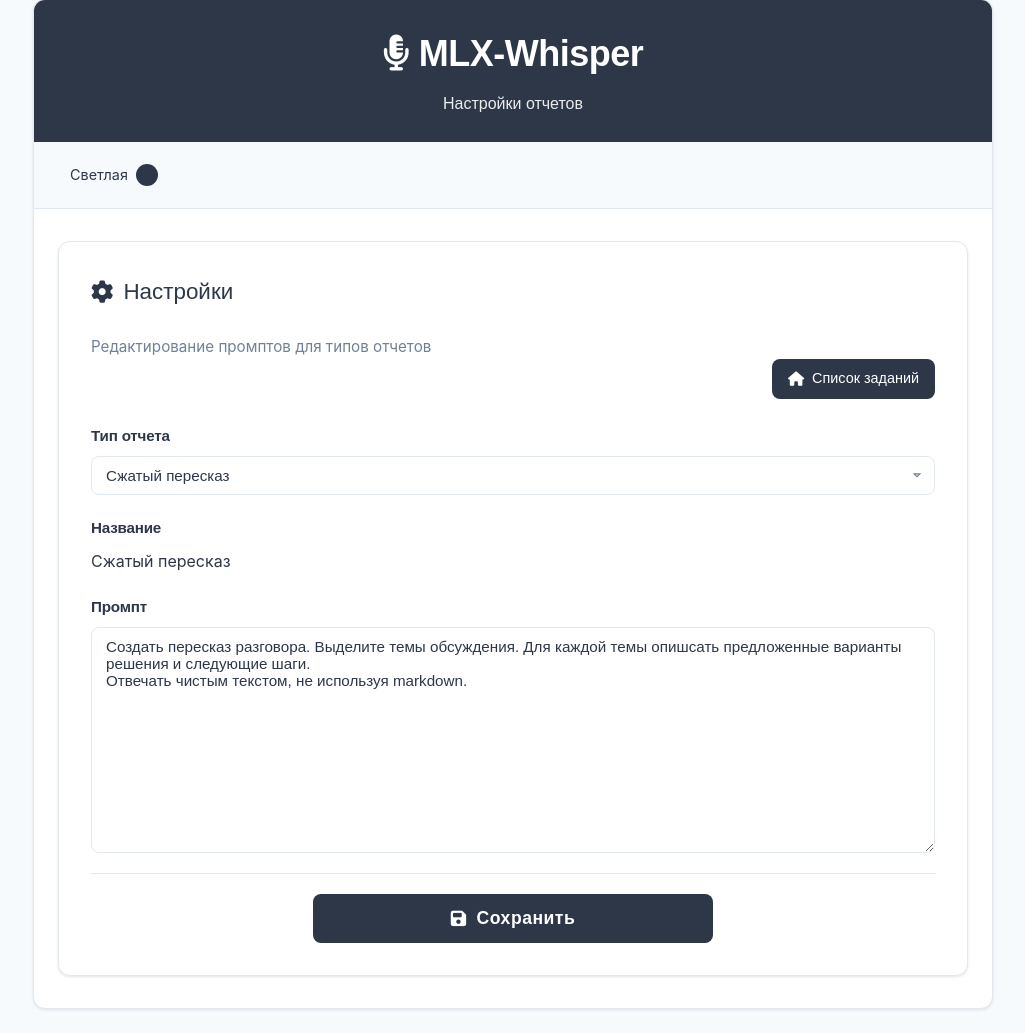
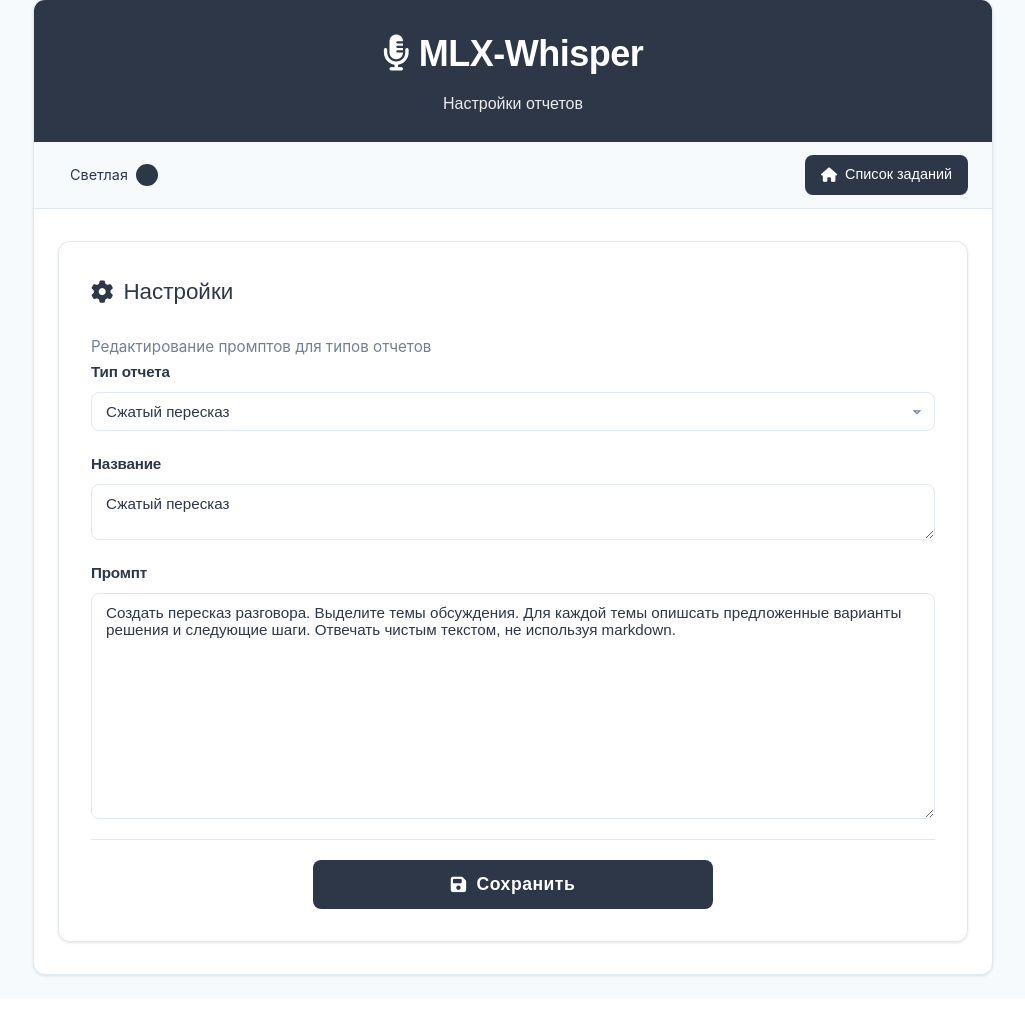
Before and after one commit to dvmironenko/mlx_whisper, a FastAPI app: page /settings in a window 1280 px wide. Shown: the part 25-1058 px from the top of the page, without its empty margins (127-1152 px from the left). After the commit the page ends 1002 px from the top, so only its background shows below. Run offline with FastAPI, Linux system fonts and the light colour scheme.

Commit message:
feat: единая панель навигации, редактирование названия отчёта, обновление промптов
- Добавлена контрольная панель (app-controls) с переключателем темы и кнопками навигации на всех страницах
- Название отчёта в настройках переведено из span в textarea с редактированием
- Кнопки «Новое задание» и «Настройки» выровнены по правому краю
- Обновлены промпты типов отчётов в config/reports.json

Co-Authored-By: Claude Opus 4.7 <noreply@anthropic.com>

```diff
--- a/config/reports.json
+++ b/config/reports.json
@@ -2,11 +2,11 @@
   {
     "id": "summary",
     "name": "Сжатый пересказ",
-    "prompt": "Создать пересказ разговора. Выделите темы обсуждения. Для каждой темы опишсать предложенные варианты решения и следующие шаги. \nОтвечать чистым текстом, не используя markdown."
+    "prompt": "Создать пересказ разговора. Выделите темы обсуждения. Для каждой темы опишсать предложенные варианты решения и следующие шаги. Отвечать чистым текстом, не используя markdown."
   },
   {
     "id": "protocol",
     "name": "Протокол терапевтической сессии",
-    "prompt": "Создать протокол терапевтической сессии из транскрипции. Подготовить рекомендации для клиента. Стиль изложения - уважительный. Сделать конспект по основным линиям сессии, в виде «сути вопроса и рекомендаций терапевта» по темам. Не использовать никакой формат Markdown, кроме простых абзацев и, при необходимости, обычных списков без ссылок. Предложи домашнее задание для клиента с таким запросом. Плюс задания, предложенные во время сессии терапевтом.  Упражнения."
+    "prompt": "Ты профессиональный психолог. Твоя задача создать протокол терапевтической сессии из транскрипции. Выделить каждую тему беседы. Для каждой темы описать ее видение клиентом и рекомендации терапевта. Предложи домашнее задание для клиента с таким запросом. Плюс задания, предложенные во время сессии терапевтом. Не использовать никакой формат Markdown, кроме простых абзацев и, при необходимости, обычных списков без ссылок. "
   }
 ]
--- a/src/api/router.py
+++ b/src/api/router.py
@@ -627,19 +627,20 @@ async def get_settings():
 @router.post("/settings")
 async def save_settings(body: dict):
     """
-    Сохранить изменённый промпт для типа отчета.
+    Сохранить изменённый промпт (и название) для типа отчета.
 
-    Тело запроса: {"report_type": "summary", "prompt": "новый промпт"}
+    Тело запроса: {"report_type": "summary", "name": "новое название", "prompt": "новый промпт"}
     Записывает изменения в config/reports.json.
     """
     report_type = body.get("report_type")
     prompt = body.get("prompt")
+    name = body.get("name")
 
     if not report_type or prompt is None:
         raise HTTPException(status_code=400, detail="report_type и prompt обязательны")
 
     try:
-        save_report_prompt(report_type, prompt)
+        save_report_prompt(report_type, prompt, name=name)
     except ValueError as e:
         raise HTTPException(status_code=400, detail=str(e))
     except Exception as e:
--- a/src/services/report_types.py
+++ b/src/services/report_types.py
@@ -76,9 +76,9 @@ def load_report_types() -> List[Dict[str, Any]]:
         return []
 
 
-def save_report_prompt(report_type_id: str, prompt: str) -> None:
+def save_report_prompt(report_type_id: str, prompt: str, *, name: str | None = None) -> None:
     """
-    Сохранить промт для заданного report_type_id в config/reports.json.
+    Сохранить промт (и опционально название) для заданного report_type_id.
 
     Parameters
     ----------
@@ -86,6 +86,8 @@ def save_report_prompt(report_type_id: str, prompt: str) -> None:
         ID типа отчета.
     prompt: str
         Новый текст промпта.
+    name: str | None
+        Новое название отчета (опционально).
 
     Raises
     ------
@@ -102,6 +104,8 @@ def save_report_prompt(report_type_id: str, prompt: str) -> None:
     for item in data:
         if isinstance(item, dict) and item.get("id") == report_type_id:
             item["prompt"] = prompt
+            if name is not None:
+                item["name"] = name
             break
     else:
         raise ValueError(f"Тип отчета '{report_type_id}' не найден")
--- a/src/static/new_style.css
+++ b/src/static/new_style.css
@@ -102,13 +102,6 @@ body {
     opacity: 0.9;
 }
 
-.app-description {
-    font-family: 'Source Sans 3', sans-serif;
-    font-size: 0.95rem;
-    opacity: 0.7;
-    margin-top: 2px;
-}
-
 /* Main content - One Column Layout */
 .app-main {
     flex: 1;
@@ -149,6 +142,7 @@ body {
     margin-bottom: 24px;
     display: flex;
     justify-content: flex-end;
+    gap: 12px;
 }
 
 .btn-new-job {
@@ -805,11 +799,17 @@ body {
 .app-controls {
     display: flex;
     align-items: center;
-    justify-content: flex-start;
-    gap: 12px;
+    justify-content: space-between;
     padding: 12px 24px;
     border-bottom: 1px solid var(--border-color);
     background-color: var(--background-dark);
+}
+
+.app-controls-actions {
+    margin-left: auto;
+    display: flex;
+    align-items: center;
+    gap: 12px;
 }
 
 /* Theme Switcher Styles */
--- a/src/templates/index.html
+++ b/src/templates/index.html
@@ -29,6 +29,7 @@
                     </span>
                 </div>
             </div>
+            <div class="app-controls-actions">
                 <a href="/uploads" class="btn-new-job">
                     <i class="fas fa-plus"></i>
                     <span>Новое задание</span>
@@ -37,6 +38,7 @@
                     <i class="fas fa-cog"></i>
                     <span>Настройки</span>
                 </a>
+            </div>
         </div>
 
         <main class="app-main">
--- a/src/templates/settings.html
+++ b/src/templates/settings.html
@@ -19,7 +19,7 @@
             </div>
         </header>
 
-        <!-- Theme Switcher -->
+        <!-- Control bar: theme switcher + actions -->
         <div class="app-controls">
             <div class="theme-switch-container" id="themeSwitchContainer" aria-label="Переключить тему">
                 <label class="theme-switch-label" id="themeLabel" for="themeToggle">Светлая</label>
@@ -30,6 +30,12 @@
                     </span>
                 </div>
             </div>
+            <div class="app-controls-actions">
+                <a href="/" class="btn-new-job">
+                    <i class="fas fa-home"></i>
+                    <span>Список заданий</span>
+                </a>
+            </div>
         </div>
 
         <main class="app-main">
@@ -39,12 +45,6 @@
                 </div>
                 <div class="section-description">
                     <p>Редактирование промптов для типов отчетов</p>
-                </div>
-                <div class="section-actions">
-                    <a href="/" class="btn-new-job">
-                        <i class="fas fa-home"></i>
-                        <span>Список заданий</span>
-                    </a>
                 </div>
 
                 <!-- Settings form -->
@@ -57,8 +57,8 @@
                     </div>
 
                     <div class="form-group">
-                        <label for="reportNameLabel" class="form-label">Название</label>
-                        <span id="reportNameLabel" class="report-name">—</span>
+                        <label for="reportNameTextarea" class="form-label">Название</label>
+                        <textarea id="reportNameTextarea" class="form-input" rows="2" placeholder="Название отчета..."></textarea>
                     </div>
 
                     <div class="form-group">
@@ -107,13 +107,15 @@
     // Settings logic
     (async function() {
         const select = document.getElementById('reportTypeSelect');
-        const nameLabel = document.getElementById('reportNameLabel');
+        const nameTextarea = document.getElementById('reportNameTextarea');
         const textarea = document.getElementById('promptTextarea');
         const saveBtn = document.getElementById('saveButton');
         const notif = document.getElementById('notificationZone');
 
         let originalPrompts = {}; // {id: prompt} — для сравнения
+        let originalNames = {}; // {id: name} — для сравнения
         let selectedOriginal = null; // оригинальный промпт выбранного отчета
+        let selectedOriginalName = null; // оригинальное название выбранного отчета
         let reportTypesData = null; // данные отчетов для хендлера
 
         // Загрузить отчеты
@@ -130,6 +132,7 @@
                 opt.value = t.id;
                 opt.textContent = t.name;
                 originalPrompts[t.id] = t.prompt || '';
+                originalNames[t.id] = t.name || '';
                 select.appendChild(opt);
             });
         } catch (e) {
@@ -143,15 +146,17 @@
             if (!id) return;
             const type = reportTypesData.types.find(t => t.id === id);
             if (type) {
-                nameLabel.textContent = type.name;
+                nameTextarea.value = type.name;
             }
             textarea.value = originalPrompts[id] || '';
             selectedOriginal = originalPrompts[id] || '';
+            selectedOriginalName = originalNames[id] || '';
             checkChanged();
         });
 
-        // При ручном редактировании промпта
+        // При ручном редактировании промпта или названия
         textarea.addEventListener('input', checkChanged);
+        nameTextarea.addEventListener('input', checkChanged);
 
         // Автовыбор первого отчета
         if (!reportTypesData || !reportTypesData.types || reportTypesData.types.length === 0) return;
@@ -160,13 +165,14 @@
         select.dispatchEvent(new Event('change'));
 
         function checkChanged() {
-            saveBtn.disabled = (textarea.value === selectedOriginal);
+            saveBtn.disabled = (textarea.value === selectedOriginal && nameTextarea.value === selectedOriginalName);
         }
 
         // Сохранить
         saveBtn.addEventListener('click', async function() {
             const id = select.value;
             if (!id) return;
+            const name = nameTextarea.value;
             const prompt = textarea.value;
 
             saveBtn.disabled = true;
@@ -176,17 +182,19 @@
                 const resp = await fetch('/api/v1/settings', {
                     method: 'POST',
                     headers: {'Content-Type': 'application/json'},
-                    body: JSON.stringify({report_type: id, prompt: prompt})
+                    body: JSON.stringify({report_type: id, name: name, prompt: prompt})
                 });
                 const result = await resp.json();
                 if (!resp.ok) {
                     throw new Error(result.detail || 'Ошибка сохранения');
                 }
                 // Обновить кэш оригиналов
+                originalNames[id] = name;
                 originalPrompts[id] = prompt;
+                selectedOriginalName = name;
                 selectedOriginal = prompt;
                 checkChanged();
-                showNotification('Промпт сохранён', 'success');
+                showNotification('Настройки сохранены', 'success');
             } catch (e) {
                 showNotification(e.message, 'error');
                 checkChanged();
```
Also changed, not shown: src/templates/uploads.html (+13 -12 lines). Lines whose indentation alone changed are shown as unchanged.
